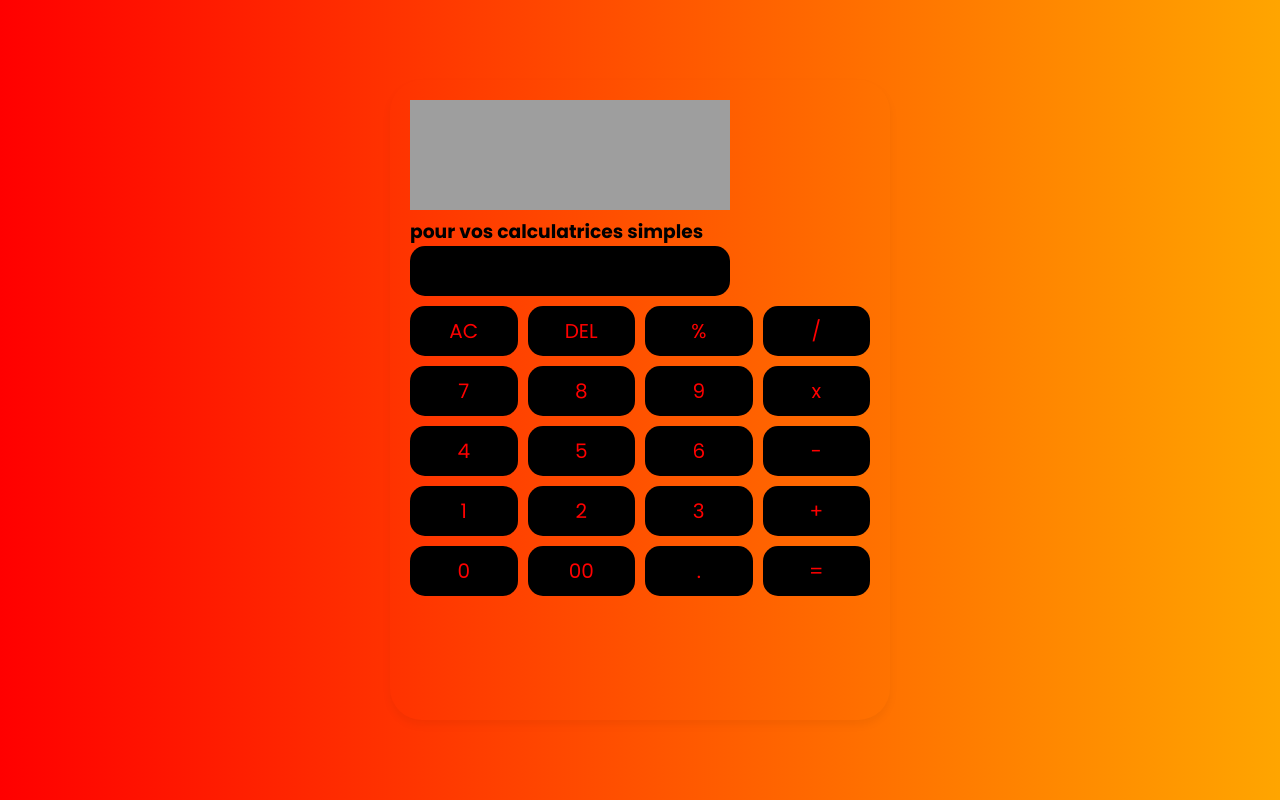
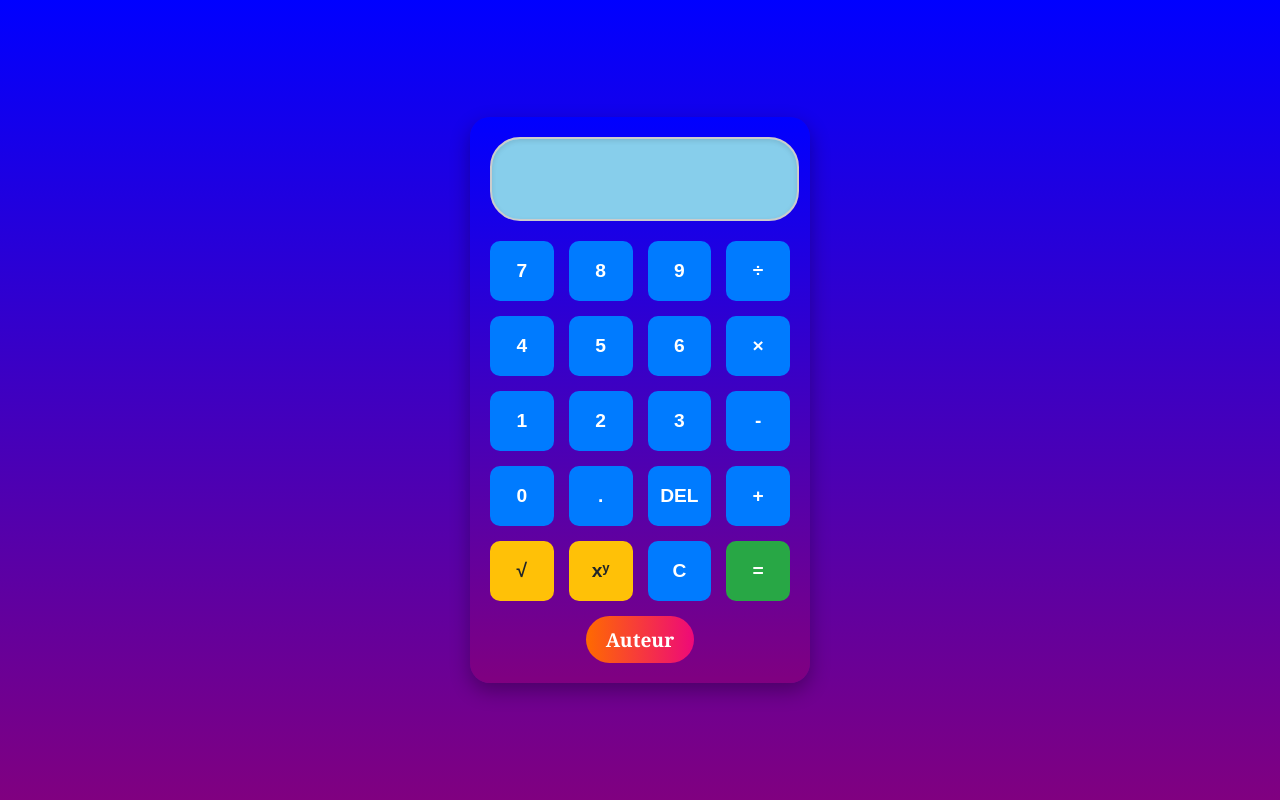
Before and after one commit to Osangomessie/Calculatrice-de-messie, a plain HTML site: page index.html in a window 1280 px wide. Drawn offline with Linux system fonts and the light colour scheme; grey boxes are pictures that could not be loaded.

Commit message:
Update index.html

```diff
--- a/index.html
+++ b/index.html
@@ -1,187 +1,207 @@
-
-
 <!DOCTYPE html>
-<!-- Coding By socialWork-->
-<html lang="en">
+<html lang="fr">
 <head>
-    <meta charset="UTF-8" />
-    <meta http-equiv="X-UA-Compatible" content="IE=edge" />
-    <meta name="viewport" content="width=device-width, initial-scale=1.0" />
-    <title>de messie</title>
+    <meta charset="UTF-8">
+    <meta name="viewport" content="width=device-width, initial-scale=1.0">
+    <title>Calculatrice</title>
     <style>
-
-/* Import socialWork t - Poppins */
-@import url("https://fonts.googleapis.com/css2?family=Poppins:wght@300;400;500;600;700&display=swap");
-* {
-  margin: 0;
-  padding: 0;
-  box-sizing: border-box;
-  font-family: "Poppins", sans-serif;
-
-}
         body {
             animation: colorChange 5s infinite;
+            background: linear-gradient(blue, purple);
             height: 100vh;
             display: flex;
             align-items: center;
             justify-content: center;
+            margin: 0;
+            font-family: georgia;
         }
 
-@keyframes colorChange {
-  0% { background: linear-gradient(90deg, red, orange); }
-  25% { background: linear-gradient(90deg, blue, purple); }
-  50% { background: linear-gradient(90deg, green, red); }
-  75% { background: linear-gradient(90deg, blue,purple); }
-  100% { background: linear-gradient(90deg, red, orange); }
-
-
+        .calculator {
+            background: linear-gradient(blue, purple);
+            border-radius: 20px;
+            box-shadow: 0 8px 20px rgba(0, 0, 0, 0.3);
+            padding: 20px;
+            width: 300px;
+            text-align: center;
         }
 
-
-
-
-
-.container {
-  position: relative;
-  max-width: 500px;
-  width: 100%;
-  height:80%;
-  border-radius: 32px;
-  padding: 20px 20px 20px;
-  box-shadow: 0 5px 10px rgba(0, 0, 0, 0.05);
-  @keyframes colorChange {
-  0% { background: linear-gradient(90deg, red, orange); }
-  25% { background: linear-gradient(90deg, blue, purple); }
-  50% { background: linear-gradient(90deg, green, yellow); }
-  75% { background: linear-gradient(90deg, pink, cyan); }
-  100% { background: linear-gradient(90deg, gray, red); }
-
-
+        .display {
+            width: 95%;
+            height: 60px;
+            background: skyblue;
+            border: 2px solid #ccc;
+            border-radius: 30px;
+            text-align: right;
+            font-size: 2rem;
+            padding: 10px;
+            margin-bottom: 20px;
+            outline: none;
+            box-shadow: inset 0 2px 5px rgba(0, 0, 0, 0.1);
         }
 
-}
-.display {
-background-color: black;
-  height: 50px;
-  width: 320px;
-  outline: none;
-  border-radius:15px;
-  border: none;
-  text-align: center;
-  margin-bottom: 10px;
-  font-size: 25px;
-  font-family:georgia;
-  color: red;
-  pointer-events: none;
-}
         .buttons {
             display: grid;
-  grid-gap: 10px;
             grid-template-columns: repeat(4, 1fr);
+            gap: 15px;
+            margin-bottom: 15px;
         }
-.buttons button {
-  padding: 10px;
-  border-radius: 15px;
+
+        .button {
+            height: 60px;
+            background: #007bff;
+            color: white;
+            font-size: 1.2rem;
+            font-weight: bold;
             border: none;
-  font-size: 20px;
-  color: red;
-  background-color: black;
+            border-radius: 10px;
+            cursor: pointer;
+            transition: transform 0.2s, background 0.3s;
+        }
 
-  outline: none;
-  transition: box-shadow 0.3s ease-in-out;
+        .button:hover {
+            background: #0056b3;
+            transform: scale(1.1);
+        }
+
+        .button:active {
+            background-color: red;
+            box-shadow: 0 0 15px rgba(255, 255, 255, 0.8);
+            transform: scale(0.95);
+        }
+
+        .button.equal {
+            background: #28a745;
+        }
+
+        .button.equal:hover {
+            background: #218838;
+        }
+
+        .button.equal:active {
+            background-color: red;
+            box-shadow: 0 0 15px rgba(255, 255, 255, 0.8);
+            transform: scale(0.95);
+        }
+
+        .button.special {
+            background: #ffc107;
+            color: #212529;
+        }
+
+        .button.special:hover {
+            background: #e0a800;
+        }
+
+        .button.special:active {
+            background: radial-gradient(circle, rgba(255, 255, 255, 1) 0%, rgba(255, 193, 7, 1) 100%);
+            box-shadow: 0 0 15px rgba(255, 255, 255, 0.8);
+            transform: scale(0.95);
+        }
+
+        .autor {
+            display: inline-block;
+            background: linear-gradient(to right, #ff6a00, #ee0979);
+            color: white;
+            font-size: 1.2rem;
+            font-weight: bold;
+            border: none;
+            border-radius: 30px;
+            padding: 10px 20px;
+            cursor: pointer;
+            text-decoration: none;
+            transition: transform 0.3s, box-shadow 0.3s;
+        }
+
+        .autor:hover {
+            box-shadow: 0 0 20px rgba(255, 106, 0, 0.8), 0 0 30px rgba(238, 9, 121, 0.8);
+            transform: scale(1.1);
+        }
+
+        .autor:active {
+            transform: scale(0.95);
+            box-shadow: 0 0 30px rgba(255, 255, 255, 0.9);
         }
 
          .buttons button:active,
 .buttons button:hover {
   box-shadow: 0 0 50px 20px yellow;
+    transition: box-shadow 0.2s ease-in-out;
 }
-.img {
-    border-radius : 55px;
 }
     </style>
-       <link rel="stylesheet" href="style.css" />
-
 </head>
 <body>
+    <div class="calculator">
+        <input type="text" class="display" id="display" disabled>
+        <div class="buttons">
+            <button class="button" onclick="appendValue('7')">7</button>
+            <button class="button" onclick="appendValue('8')">8</button>
+            <button class="button" onclick="appendValue('9')">9</button>
+            <button class="button operation" onclick="appendValue('/')">÷</button>
 
+            <button class="button" onclick="appendValue('4')">4</button>
+            <button class="button" onclick="appendValue('5')">5</button>
+            <button class="button" onclick="appendValue('6')">6</button>
+            <button class="button operation" onclick="appendValue('*')">×</button>
 
-    <div class="container">
+            <button class="button" onclick="appendValue('1')">1</button>
+            <button class="button" onclick="appendValue('2')">2</button>
+            <button class="button" onclick="appendValue('3')">3</button>
+            <button class="button operation" onclick="appendValue('-')">-</button>
 
-                         <img src="https://i.imgur.com/CdfCvra.jpeg" width="320px" height="110px">
+            <button class="button" onclick="appendValue('0')">0</button>
+            <button class="button" onclick="appendValue('.')">.</button>
+            <button class="button" onclick="deleteLast()">DEL</button>
+            <button class="button operation" onclick="appendValue('+')">+</button>
 
-        <h3><code>pour vos calculatrices simples </code></h3>
-      <input type="text" class="display" />
-
-      <div class="buttons">
-        <button class="operator" data-value="AC">AC</button>
-        <button class="operator" data-value="DEL">DEL</button>
-        <button class="operator" data-value="%">%</button>
-        <button class="operator" data-value="/">/</button>
-
-        <button data-value="7">7</button>
-        <button data-value="8">8</button>
-        <button data-value="9">9</button>
-        <button class="operator" data-value="*">x</button>
-
-        <button data-value="4">4</button>
-        <button data-value="5">5</button>
-        <button data-value="6">6</button>
-        <button class="operator" data-value="-">-</button>
-
-        <button data-value="1">1</button>
-        <button data-value="2">2</button>
-        <button data-value="3">3</button>
-        <button class="operator" data-value="+">+</button>
-
-        <button data-value="0">0</button>
-        <button data-value="00">00</button>
-        <button data-value=".">.</button>
-        <button class="operator" data-value="=">=</button>
+            <button class="button special" onclick="calculateSquareRoot()">√</button>
+            <button class="button special" onclick="calculatePower()">xʸ</button>
+            <button class="button" onclick="clearDisplay()">C</button>
+            <button class="button equal" onclick="calculate()">=</button>
+        </div>
+        <a href="https://www.facebook.com/profile.php?id=61564382117276" class="autor">Auteur</a>
     </div>
 
-    </div>
+    <script>
+        const display = document.getElementById('display');
 
+        function appendValue(value) {
+            display.value += value;
+        }
 
+        function clearDisplay() {
+            display.value = '';
+        }
 
-    <script>
-        const display = document.querySelector(".display");
-const buttons = document.querySelectorAll("button");
-const specialChars = ["%", "x", "/", "-", "+", "="];
-let output = "";
+        function deleteLast() {
+            display.value = display.value.slice(0, -1);
+        }
 
-//Define function to calculate based on button clicked.
-const calculate = (btnValue) => {
-  display.focus();
-  if (btnValue === "=" && output !== "") {
-    //If output has '%', replace with '/100' before evaluating.
-    output = eval(output.replace("%", "/100"));
-  } else if (btnValue === "AC") {
-    output = "";
-  } else if (btnValue === "DEL") {
-    //If DEL button is clicked, remove the last character from the output.
-    output = output.toString().slice(0, -1);
+        function calculate() {
+            try {
+                display.value = eval(display.value);
+            } catch {
+                display.value = 'Erreur';
+            }
+        }
+
+        function calculateSquareRoot() {
+            try {
+                display.value = Math.sqrt(parseFloat(display.value));
+            } catch {
+                display.value = 'Erreur';
+            }
+        }
+
+        function calculatePower() {
+            const base = parseFloat(display.value);
+            const exponent = prompt('Entrez l\'exposant :');
+            if (!isNaN(base) && !isNaN(exponent)) {
+                display.value = Math.pow(base, exponent);
             } else {
-    //If output is empty and button is specialChars then return
-    if (output === "" && specialChars.includes(btnValue)) return;
-    output += btnValue;
+                display.value = 'Erreur';
             }
-  display.value = output;
-};
-
-//Add event listener to buttons, call calculate() on click.
-buttons.forEach((button) => {
-  //Button click listener calls calculate() with dataset value as argument.
-  button.addEventListener("click", (e) => calculate(e.target.dataset.value));
-});
-
-const button = document.querySelector('.buttons button');
-
-button.addEventListener('click', () => {
-  button.classList.add('glow');
-  setTimeout(() => {
-    button.classList.remove('glow');
-  }, 300); // Durée de l'effet (en millisecondes)
-});
+        }
     </script>
 </body>
 </html>
```
Lines whose indentation alone changed are shown as unchanged.
